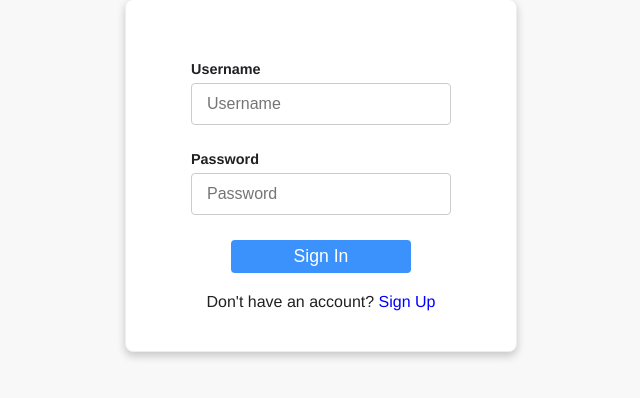
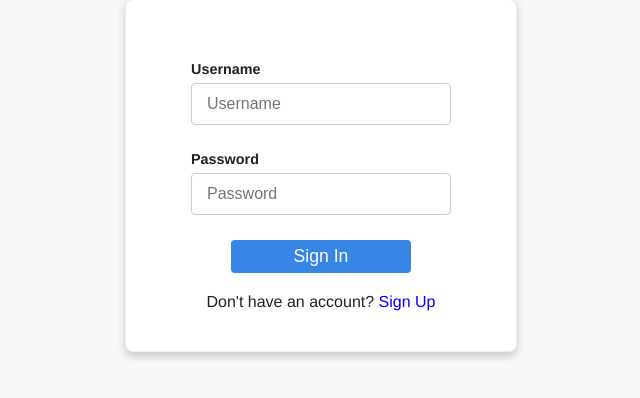
Before and after one commit to carpiotyler/TA-App-Copy, a Django app: page /login/ in a window 1280 px wide, with the pointer over the restyled element. Shown: the part 159-557 px from the top of the page, without its empty margins (319-959 px from the left). Run offline with Django 3.2, Linux system fonts and the light colour scheme.

Commit message:
Update login.css

```diff
--- a/static/css/login.css
+++ b/static/css/login.css
@@ -42,6 +42,10 @@ button:focus {
     background: #3b92fc;
     margin-bottom: 20px;
 }
+.button:hover{
+    background: #3786e6;
+    cursor: pointer;
+}
 
 
 .login {
```
